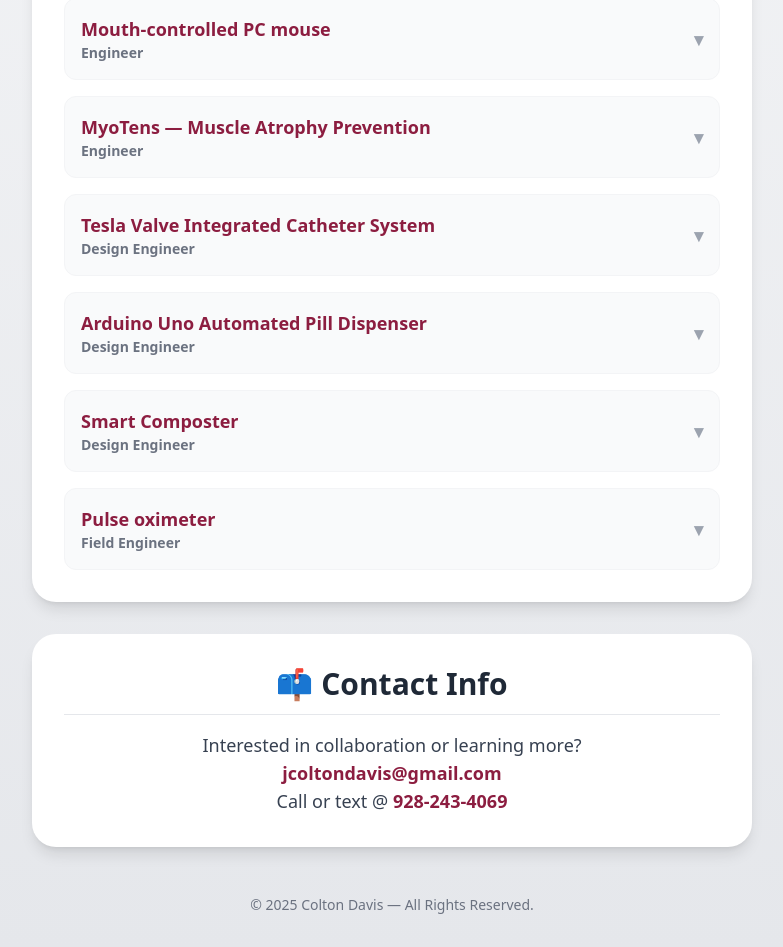
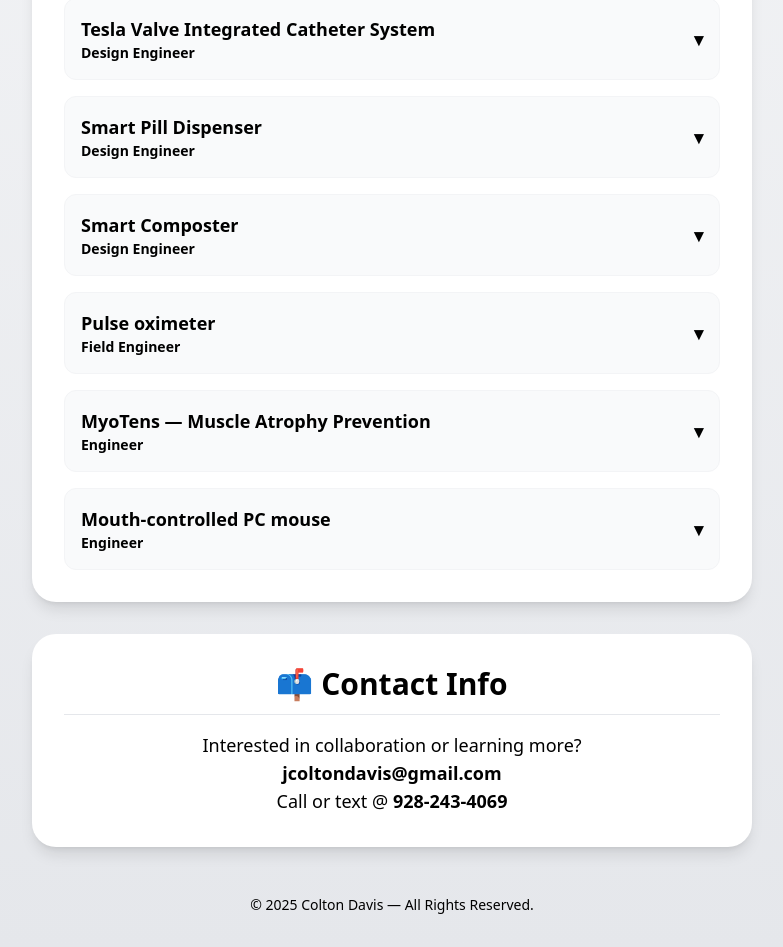
Before and after one commit to ColtonBME/portfolio, a React (Create React App) app: page / in a window 1280 px wide. Shown: the part 340-1287 px from the top of the page, without its empty margins (248-1031 px from the left). Built offline with nearby package versions, Linux system fonts and the light colour scheme.

Commit message:
Force primary color to black and update App.js to use text-black

```diff
--- a/src/App.css
+++ b/src/App.css
@@ -36,3 +36,34 @@
     transform: rotate(360deg);
   }
 }
+/* ----- override site accent color to black ----- */
+:root {
+  --site-primary: #000;
+}
+
+/* Force primary elements to use black across the app */
+summary,
+details summary,
+a,
+h1, h2, h3, h4, h5, h6,
+.summary-text,
+.text-primary-override,
+.text-black {
+  color: var(--site-primary) !important;
+}
+
+/* Ensure links are readable and not overridden */
+a {
+  color: var(--site-primary) !important;
+  text-decoration: none;
+}
+
+a:hover,
+a:focus {
+  text-decoration: underline;
+}
+
+/* If Tailwind CDN injected color variables, make any element with `text-...` classes inherit our primary */
+[class*="text-"] {
+  color: inherit !important;
+}
--- a/src/App.js
+++ b/src/App.js
@@ -8,7 +8,7 @@ function ProjectBlock({ title, subtitle, description, team = [], diagrams = [] }
     <details className="group bg-gray-50 rounded-xl p-4 border border-gray-100">
       <summary
         className="flex items-center justify-between cursor-pointer list-none text-lg font-semibold"
-        style={{ color: '#8C1D40' }}
+        style={{ color: '#000' }}
       >
         <div>
           <div>{title}</div>
@@ -32,6 +32,8 @@ function ProjectBlock({ title, subtitle, description, team = [], diagrams = [] }
           </ul>
         </div>
 
+        {/* 3D model section removed */}
+
         {/* Diagrams & images (display only) */}
         <div>
           <h4 className="font-semibold mb-2">Diagrams & images</h4>
@@ -48,7 +50,7 @@ function ProjectBlock({ title, subtitle, description, team = [], diagrams = [] }
                       className={isSmart ? 'w-full h-40 object-cover rounded' : 'w-full h-20 object-cover rounded'}
                     />
                   ) : (
-                    <a href={u} target="_blank" rel="noreferrer" className="text-sm underline" style={{ color: '#8C1D40' }}>
+                    <a href={u} target="_blank" rel="noreferrer" className="text-sm underline" style={{ color: '#000' }}>
                       {u.split("/").pop().replace(/\.[^/.]+$/, "")}
                     </a>
                   )}
@@ -64,56 +66,53 @@ function ProjectBlock({ title, subtitle, description, team = [], diagrams = [] }
 
 export default function App() {
   const projects = [
-    // Top-priority projects moved first
-    {
-      title: 'Mouth-controlled PC mouse',
-      subtitle: 'Engineer',
-      description:
-        'Assistive human-computer interface using pressure and motion sensors integrated with a microcontroller to translate oral gestures into cursor movement and click events. Contributions include sensor calibration, analog signal conditioning, microcontroller firmware, and USB-HID communication for real-time control. This project software was created and tested in LabVIEW.',
-      team: ['Colton Davis', 'Tyler Labrecque'],
-      diagrams: [],
-    },
-    {
-      title: 'MyoTens — Muscle Atrophy Prevention',
-      subtitle: 'Engineer',
-      description:
-        'Biomedical stimulation system combining analog front-end circuitry with embedded digital control. Designed and tuned a multi-stage signal chain for muscle activation, including current-controlled drivers, waveform generation, and safety interlocks. Implemented microcontroller-based timing routines and pulse-width control algorithms for targeted neuromuscular stimulation.',
-      team: ['Colton Davis', 'Anne Harrison', 'Tyler Labrecque', 'Zaki Amish'],
-      diagrams: ['/website-files/MyoTens/Theoretical_Design_Presentation.pdf'],
-    },
-
-    // Remaining projects
     {
       title: 'Tesla Valve Integrated Catheter System',
       subtitle: 'Design Engineer',
       description:
-        'Novel catheter platform integrating passive Tesla valve flow geometry with embedded sensing concepts for future development. Worked on early electrical subsystem architecture, including pressure/flow sensor selection, low power data acquisition planning, and integration pathways for ESP 32 based monitoring to support CAUTI-reduction strategies.',
+        'A novel design aimed at reducing CAUTIs through passive, one-way fluid control inspired by biomimetic flow systems.',
       team: ['Colton Davis', 'Nathan Amyot', 'Cohen Jefferies', 'Joseph Rodriguez', 'Colin Stafford'],
       diagrams: [],
     },
     {
-      title: 'Arduino Uno Automated Pill Dispenser',
+      title: 'Smart Pill Dispenser',
       subtitle: 'Design Engineer',
       description:
-        'Embedded system built on Arduino architecture for automated medication dispensing. Responsible for electrical design, sensor integration (IR/optical confirmation), motor/servo control, and low power firmware. Implemented event driven logic.',
-      team: ['Colton Davis', 'Tyler Labrecque', 'Eric Shoenling', 'Hannah Yang'],
+        'Project using Arduino for data acquisition, device control, telemetry, sensor integration and low-power design.',
+      team: ['Colton Davis', 'Tyler Labrecque', 'Eric Shoenling', 'Hannah Yang' ],
       diagrams: [],
     },
     {
       title: 'Smart Composter',
       subtitle: 'Design Engineer',
       description:
-        'Enabled compost monitoring system using ESP32 for wireless telemetry and multi-sensor data acquisition (temperature, humidity). Designed firmware for periodic sampling, environmental trend analysis, and automated email reporting. Integrated low-power modes, ADC calibration, and robust enclosure-level electrical layout for long-term outdoor deployment',
-      team: ['Colton Davis', 'Nathan Amyot', 'Denise Hill', 'Cohen Jefferies', 'Genevieve Lexa', 'Patrick Ohara', 'Emma Tapia', 'Heather Taylor'],
+        'Automated sensing system that reads temperature, humidity, and compost health and emails customers recommendations biweekly.',
+      team: ['Colton Davis','Nathan Amyot', 'Denise Hill', 'Cohen Jefferies', 'Genevieve Lexa', 'Patrick Ohara', 'Emma Tapia', 'Heather Taylor'],
       diagrams: ['Website-Files/SmartComposter/Composter_Design.png'],
     },
     {
       title: 'Pulse oximeter',
       subtitle: 'Field Engineer',
       description:
-        'Custom pulse oximetry device involving stretch resistor "sensor" and high-gain analog front-end design for photoplethysmography (PPG). Programmed LabVIEW block diagram for digital filtering, peak detection and supporting UI.',
+        'Design and prototyping of pulse oximetry hardware/software: optical sensor selection, timing, signal conditioning, SpO2 algorithm prototyping, and UI.',
       team: ['Colton Davis', 'Tyler Labrecque'],
       diagrams: ['/Website-Files/Pulse-Oximeter/Pulse_Oximeter_Theoretical_Design.pdf'],
+    },
+    {
+      title: 'MyoTens — Muscle Atrophy Prevention',
+      subtitle: 'Engineer',
+      description:
+        'Using analog front-end and digital processing. I worked with a team to create a muscle stimulation device that sends small pulses through muscle surrounding injured bones to prevent atrophy.',
+      team: ['Colton Davis', 'Anne Harrison','Tyler Labrecque', 'Zaki Amish'],
+      diagrams: ['/website-files/MyoTens/Theoretical_Design_Presentation.pdf'], // e.g. ['/images/myotens-diagram.png']
+    },
+    {
+      title: 'Mouth-controlled PC mouse',
+      subtitle: 'Engineer',
+      description:
+        'Assistive technology translating oral movements into cursor control and clicks.',
+      team: ['Colton Davis', 'Tyler Labrecque'],
+      diagrams: [],
     },
   ];
 
@@ -121,7 +120,7 @@ export default function App() {
     <div className="min-h-screen bg-gradient-to-b from-gray-100 to-gray-200 flex flex-col items-center text-gray-800 font-sans px-4">
       <header className="text-center mt-12 mb-12 w-full max-w-3xl">
         <h1 className="text-5xl font-extrabold mb-2 tracking-tight">
-          <span style={{ color: '#8C1D40' }}>Colton Davis</span>
+          <span style={{ color: '#000' }}>Colton Davis</span>
         </h1>
         <h2 className="text-2xl font-semibold text-gray-600">ASU Engineering Senior</h2>
       </header>
@@ -155,12 +154,12 @@ export default function App() {
           <p className="text-gray-700 text-lg">
             Interested in collaboration or learning more?
             <br />
-            <a href="mailto:jcoltondavis@gmail.com" className="font-semibold hover:underline" style={{ color: '#8C1D40' }}>
+            <a href="mailto:jcoltondavis@gmail.com" className="font-semibold hover:underline" style={{ color: '#000' }}>
               jcoltondavis@gmail.com
             </a>
             <br />
             Call or text @{' '}
-            <a href="tel:928-243-4069" className="font-semibold hover:underline" style={{ color: '#8C1D40' }}>
+            <a href="tel:928-243-4069" className="font-semibold hover:underline" style={{ color: '#000' }}>
               928-243-4069
             </a>
           </p>
```
Lines whose indentation alone changed are shown as unchanged.
